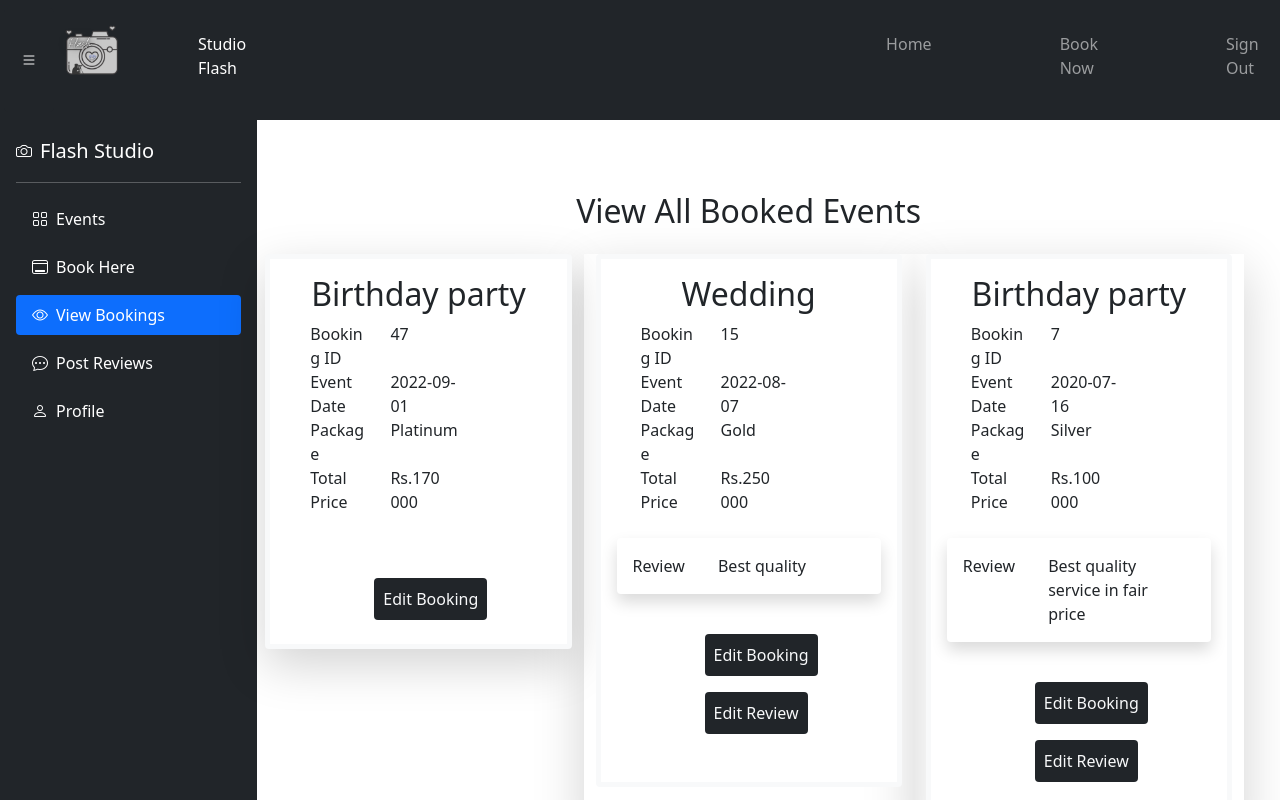
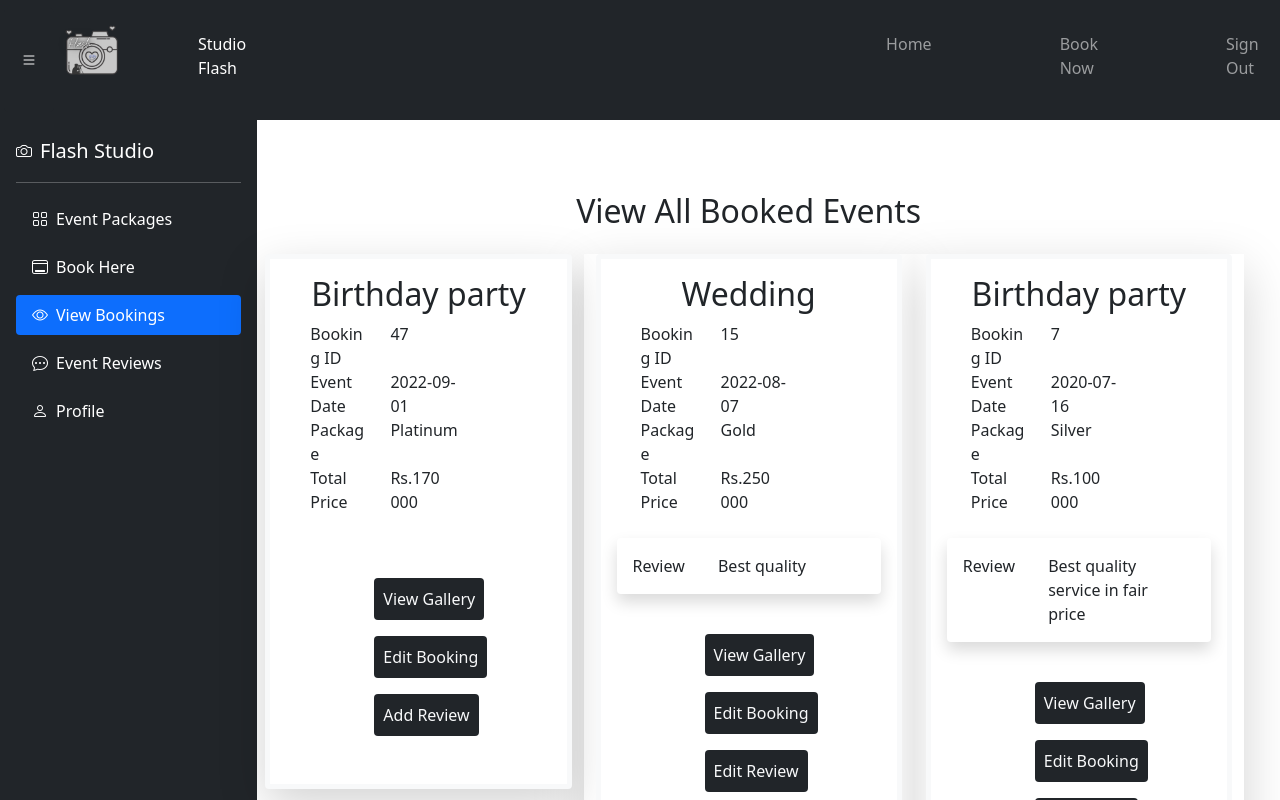
Before and after one commit to FarzanFrost/Flash, a React (Create React App) app in the folder flash-front-end/: page /Customer in a window 1280 px wide. Both pictures are taken after a click on the link "View Bookings". Shown: the top 800 px of the page. Built offline with nearby package versions, Linux system fonts and the light colour scheme.

Commit message:
made some changes

```diff
--- a/flash-front-end/src/App.js
+++ b/flash-front-end/src/App.js
@@ -85,7 +85,7 @@ function App() {
               <Route exact path="/AdminViewEmployeeDetailspage" element={ <AdminViewEmployeeDetailspage/> } />
               <Route exact path="/OldHeader" element={ <OldHeader/> } />
               <Route exact path="/Header" element={ <Header/> } />
-              <Route exact path="/LandingPage" element={ <LandingPage/> } />
+              <Route exact path="/" element={ <LandingPage/> } />
               <Route exact path="/ContactUs" element={ <ContactUs/> } />
               <Route exact path="/Footer" element={ <Footer/> } />
               <Route exact path="/OldFooter" element={ <OldFooter/> } />
--- a/flash-front-end/src/ContextFiles/Authentication/AuthenticationContextProvider.js
+++ b/flash-front-end/src/ContextFiles/Authentication/AuthenticationContextProvider.js
@@ -139,9 +139,19 @@ const AuthenticationContextProvider = ( props ) => {
 
     }
 
+    /*change later*/
+
+    const [ contentVisible , setContentVisible ] = useState( 0 )
+
+    const changeContentVisible = ( value ) => {
+
+        setContentVisible( value )
+
+    }
+
     return(
 
-        <AuthenticationContext.Provider value={ { authenticated , authenticateUser , login , signUp } }>
+        <AuthenticationContext.Provider value={ { authenticated , authenticateUser , login , signUp , contentVisible , changeContentVisible } }>
 
             { props.children }
 
--- a/flash-front-end/src/EventSelection.js
+++ b/flash-front-end/src/EventSelection.js
@@ -27,7 +27,7 @@ const EventSelection = () => {
 
             <center style={{...style1}}>
                 <div className="col-6" >
-                    <h1 className="mb-2">Events</h1>
+                    <h1 className="mb-2">Event Packages</h1>
                 </div>
             </center>
 
--- a/flash-front-end/src/UIStructure/Customer.js
+++ b/flash-front-end/src/UIStructure/Customer.js
@@ -19,7 +19,7 @@ const Customer = () => {
 
     const [ isSideNavVisible , setIsSideNavVisible ] = useState( true );
 
-    const { authenticated , authenticateUser } = useContext( AuthenticationContext )
+    const { authenticated , authenticateUser , contentVisible , changeContentVisible } = useContext( AuthenticationContext )
 
     const showHideSideNav = () => {
 
@@ -35,7 +35,6 @@ const Customer = () => {
 
     }
 
-    const [ contentVisible , setContentVisible ] = useState( 0 )
 
     authenticateUser()
 
@@ -95,35 +94,35 @@ const Customer = () => {
                             <ul className="nav nav-pills flex-column mb-auto">
 
                                 <li className="nav-item pb-2">
-                                    <a href="" className="nav-link active text-white"  aria-current="page" onClick={ () => setContentVisible( 0 ) }>
+                                    <a href="" className="nav-link active text-white"  aria-current="page" onClick={ () => changeContentVisible( 0 ) }>
                                         <i className="bi bi-grid bi me-2"></i>
-                                        Events
+                                        Event Packages
                                     </a>
                                 </li>
 
                                 <li className="nav-item pb-2">
-                                    <a href="" className="nav-link text-white" data-bs-toggle="pill" onClick={ () => setContentVisible( 1 ) }>
+                                    <a href="" className="nav-link text-white" data-bs-toggle="pill" onClick={ () => changeContentVisible( 1 ) }>
                                         <i className="bi bi-window-desktop bi me-2"></i>
                                         Book Here
                                     </a>
                                 </li>
 
                                 <li className="nav-item pb-2">
-                                    <a href="" className="nav-link text-white" data-bs-toggle="pill" onClick={ () => setContentVisible( 2 ) }>
+                                    <a href="" className="nav-link text-white" data-bs-toggle="pill" onClick={ () => changeContentVisible( 2 ) }>
                                         <i className="bi bi-eye bi me-2"></i>
                                         View Bookings
                                     </a>
                                 </li>
 
                                 <li className="nav-item pb-2">
-                                    <a href="" className="nav-link text-white" data-bs-toggle="pill" onClick={ () => setContentVisible( 3 ) }>
+                                    <a href="" className="nav-link text-white" data-bs-toggle="pill" onClick={ () => changeContentVisible( 3 ) }>
                                         <i className="bi bi-chat-dots bi me-2"></i>
-                                        Post Reviews
+                                        Event Reviews
                                     </a>
                                 </li>
 
                                 <li className="nav-item pb-2">
-                                    <a href="" className="nav-link text-white" data-bs-toggle="pill" onClick={ () => setContentVisible( 4 ) }>
+                                    <a href="" className="nav-link text-white" data-bs-toggle="pill" onClick={ () => changeContentVisible( 4 ) }>
                                         <i className="bi bi-person bi me-2"></i>
                                         Profile
                                     </a>
@@ -154,7 +153,7 @@ const Customer = () => {
                     { contentVisible === 3 && <EventReviewsCustomerContextProviderInterface/>}{/*post reviews*/}
                     { contentVisible === 0 && <EventSelection/>}{/*events*/}
                     { contentVisible === 1 && <NewEventBooking/>}{/*book here*/}
-                    {/*<SelectImageContextProviderInterface/>*/ }{/*no need*/}
+                    { contentVisible === 6 && <SelectImageContextProviderInterface/> }{/*no need*/}
                     { contentVisible === 2 && <ViewEventsForCustomer/>}{/*change event UI*/}{/*view books*/}
                     {/*<ViewPackagesBirthday/>*/}{/*no need*/}
                     {contentVisible === 5 && <ViewPackagesPurperty/>}
--- a/flash-front-end/src/ViewEventsForCustomer.js
+++ b/flash-front-end/src/ViewEventsForCustomer.js
@@ -1,8 +1,9 @@
-import React from 'react';
+import React,{useContext} from 'react';
 import 'bootstrap';
 import 'bootstrap/dist/css/bootstrap.css';
 import OldHeader from "./oldHeader";
 import OldFooter from "./oldFooter";
+import {AuthenticationContext} from "./ContextFiles/Authentication/AuthenticationContextProvider";
 
 const ViewEventsForCustomer = () => {
 
@@ -20,6 +21,9 @@ const ViewEventsForCustomer = () => {
         backgroundColor:'#4B2000',
         color:'white'
     };
+
+    const { changeContentVisible } = useContext( AuthenticationContext )
+
 
     return (
 
@@ -73,7 +77,9 @@ const ViewEventsForCustomer = () => {
                             </div>
 
                             <div className="container pt-3 pb-3 ps-5 pe-5 mx-lg-5">
-                            <a href="#" className="btn bg-dark text-light m-2 p-2" >Edit Booking</a>
+                                <a  className="btn bg-dark text-light m-2 p-2" style={{...style3}} onClick={ () => changeContentVisible( 6 ) }>View Gallery</a>
+                                <a href="#" className="btn bg-dark text-light m-2 p-2" >Edit Booking</a>
+                                <a href="#" className="btn bg-dark text-light m-2 p-2">Add Review</a><br/><br/>
                             </div>
 
                         </div>
@@ -122,6 +128,7 @@ const ViewEventsForCustomer = () => {
                             </div>
 
                             <div className="container pt-3 pb-3 ps-5 pe-5 mx-lg-5">
+                                <a  className="btn bg-dark text-light m-2 p-2" style={{...style3}} onClick={ () => changeContentVisible( 6 ) }>View Gallery</a>
                                 <a href="#" className="btn bg-dark text-light m-2 p-2" >Edit Booking</a>
                                 <a href="#" className="btn bg-dark text-light m-2 p-2">Edit Review</a><br/><br/>
                             </div>
@@ -173,6 +180,7 @@ const ViewEventsForCustomer = () => {
                             </div>
 
                             <div className="container pt-3 pb-3 ps-5 pe-5 mx-lg-5">
+                                <a  className="btn bg-dark text-light m-2 p-2" style={{...style3}} onClick={ () => changeContentVisible( 6 ) }>View Gallery</a>
                                 <a href="#" className="btn bg-dark text-light m-2 p-2" >Edit Booking</a>
                                 <a href="#" className="btn bg-dark text-light m-2 p-2">Edit Review</a><br/><br/>
                             </div>
--- a/flash-front-end/src/Vieweventdetailsforadmin.js
+++ b/flash-front-end/src/Vieweventdetailsforadmin.js
@@ -29,7 +29,7 @@ const Vieweventdetailsforadmin = () => {
 
 
     <div className=" row">
-        <h2 className="text-center mt-3 pb-3">Employee Details</h2>
+        <h2 className="text-center mt-3 pb-3">Events</h2>
         <div className="col-md-6">
             <div className="position-relative mx-5 m-2 border-dark border-4" style={{ width: '48rem',left:'16rem'}}>
                 <input type="text" className="form-control border-3 border-dark" id="formGroupExampleInput" placeholder="Example input"></input>
```
